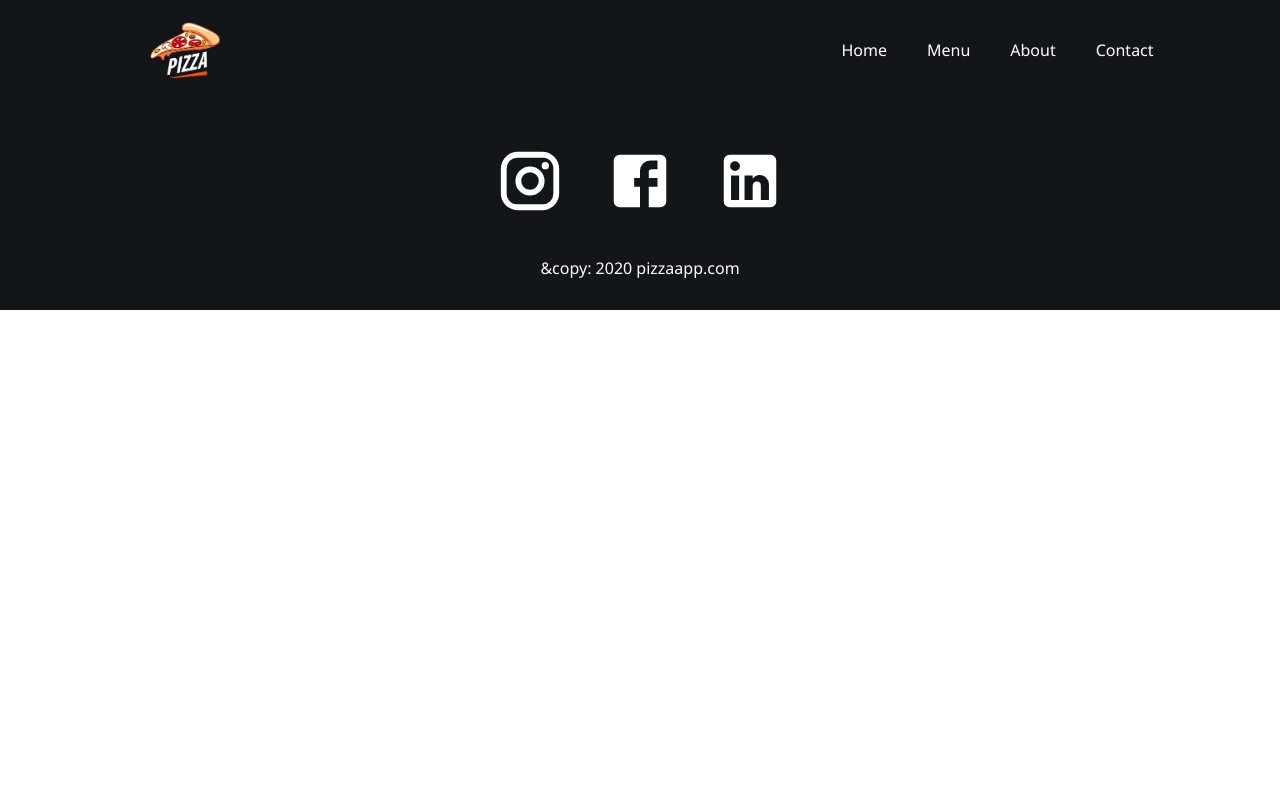
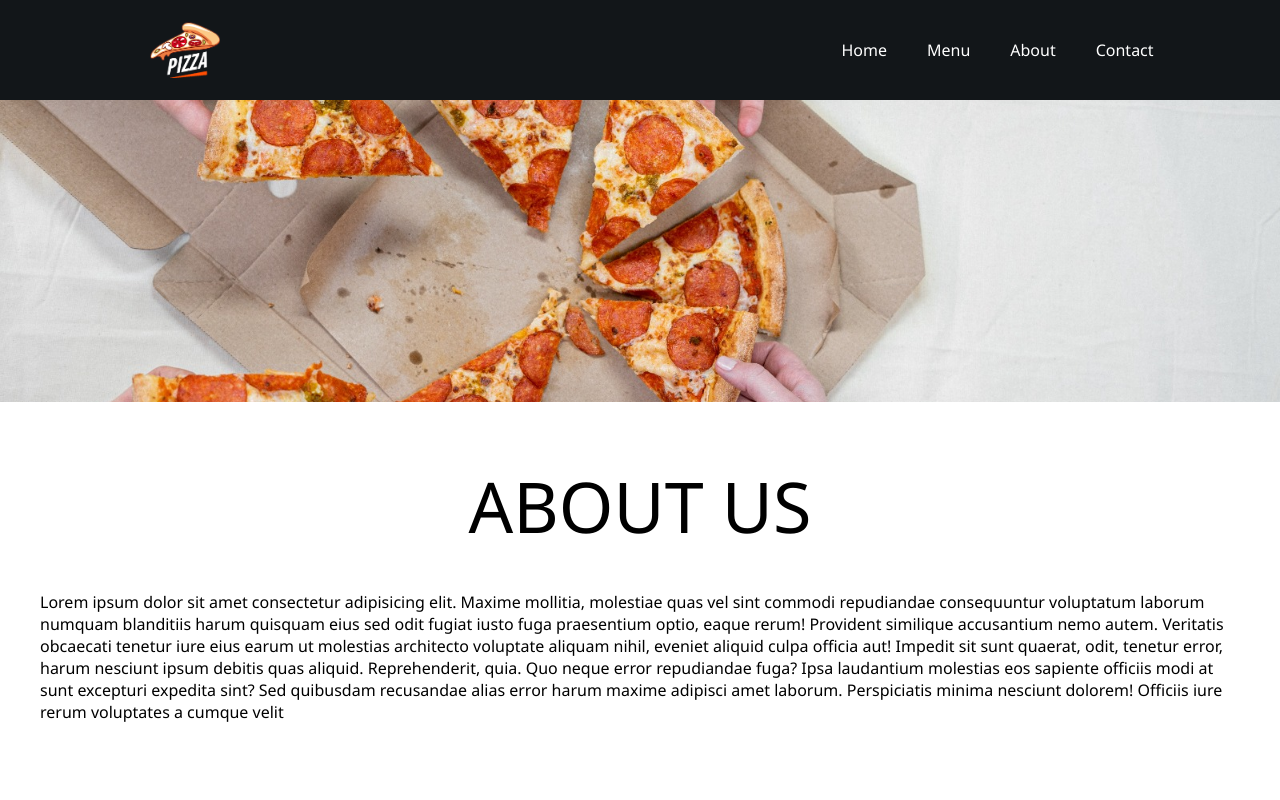
Before and after one commit to Rajeevann/pizz_app, a React (Create React App) app: page /about in a window 1280 px wide. Shown: the top 800 px of the page. Built offline with nearby package versions, Linux system fonts and the light colour scheme.

Commit message:
About Us Page & Styling

```diff
--- a/src/App.jsx
+++ b/src/App.jsx
@@ -5,6 +5,7 @@
 import Home from "./pages/Home";
 import Footer from "./components/Footer";
 import Menu from "../src/pages/Menu";
+import About from "./pages/About";
 
 function App() {
   return (
@@ -14,6 +15,7 @@
         <Routes>
           <Route path="/" element={<Home />} />
           <Route path="/menu" element={<Menu />} />
+          <Route path="/about" element={<About />} />
         </Routes>
         <Footer />
       </BrowserRouter>
--- /dev/null
+++ b/src/pages/About.jsx
@@ -0,0 +1,33 @@
+import React from "react";
+import MultiplePizzas from "../assets/multiplePizzas.jpeg";
+import "../styles/About.css";
+function About() {
+  return (
+    <div className="about">
+      <div
+        className="aboutTop"
+        style={{ backgroundImage: `url(${MultiplePizzas})` }}
+      ></div>
+      <div className="aboutBottom">
+        <h1> ABOUT US</h1>
+        <p>
+          Lorem ipsum dolor sit amet consectetur adipisicing elit. Maxime
+          mollitia, molestiae quas vel sint commodi repudiandae consequuntur
+          voluptatum laborum numquam blanditiis harum quisquam eius sed odit
+          fugiat iusto fuga praesentium optio, eaque rerum! Provident similique
+          accusantium nemo autem. Veritatis obcaecati tenetur iure eius earum ut
+          molestias architecto voluptate aliquam nihil, eveniet aliquid culpa
+          officia aut! Impedit sit sunt quaerat, odit, tenetur error, harum
+          nesciunt ipsum debitis quas aliquid. Reprehenderit, quia. Quo neque
+          error repudiandae fuga? Ipsa laudantium molestias eos sapiente
+          officiis modi at sunt excepturi expedita sint? Sed quibusdam
+          recusandae alias error harum maxime adipisci amet laborum.
+          Perspiciatis minima nesciunt dolorem! Officiis iure rerum voluptates a
+          cumque velit
+        </p>
+      </div>
+    </div>
+  );
+}
+
+export default About;
--- /dev/null
+++ b/src/styles/About.css
@@ -0,0 +1,37 @@
+.about {
+  width: 100%;
+  height: 90vh;
+  display: flex;
+  flex-direction: column;
+}
+
+.aboutTop {
+  width: 100%;
+  height: 45%;
+  background-position: center;
+  background-repeat: no-repeat;
+  background-size: cover;
+  font-family: "Gill Sans", "Gill Sans MT", Calibri, "Trebuchet MS", sans-serif;
+}
+
+.aboutBottom {
+  display: flex;
+  flex-direction: column;
+  height: 55%;
+  align-items: center;
+  margin-top: 50px;
+}
+
+.aboutBottom p {
+  width: 1200px;
+}
+
+.about .aboutBottom h1 {
+  font-weight: 400;
+  font-size: 70px;
+  color: black;
+  height: 30px;
+  display: flex;
+  justify-content: center;
+  transform: translateY(-40px);
+}
```
